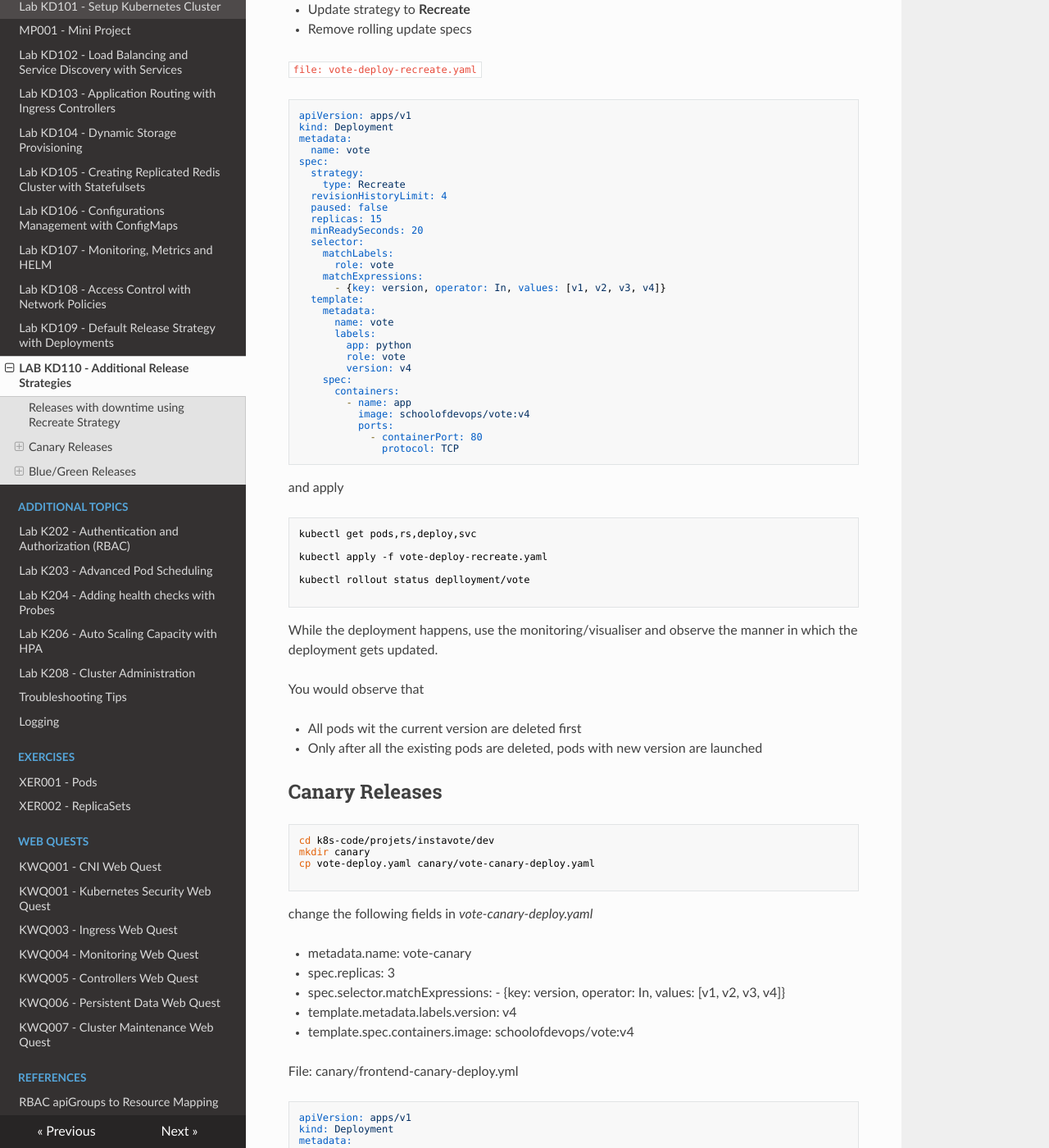
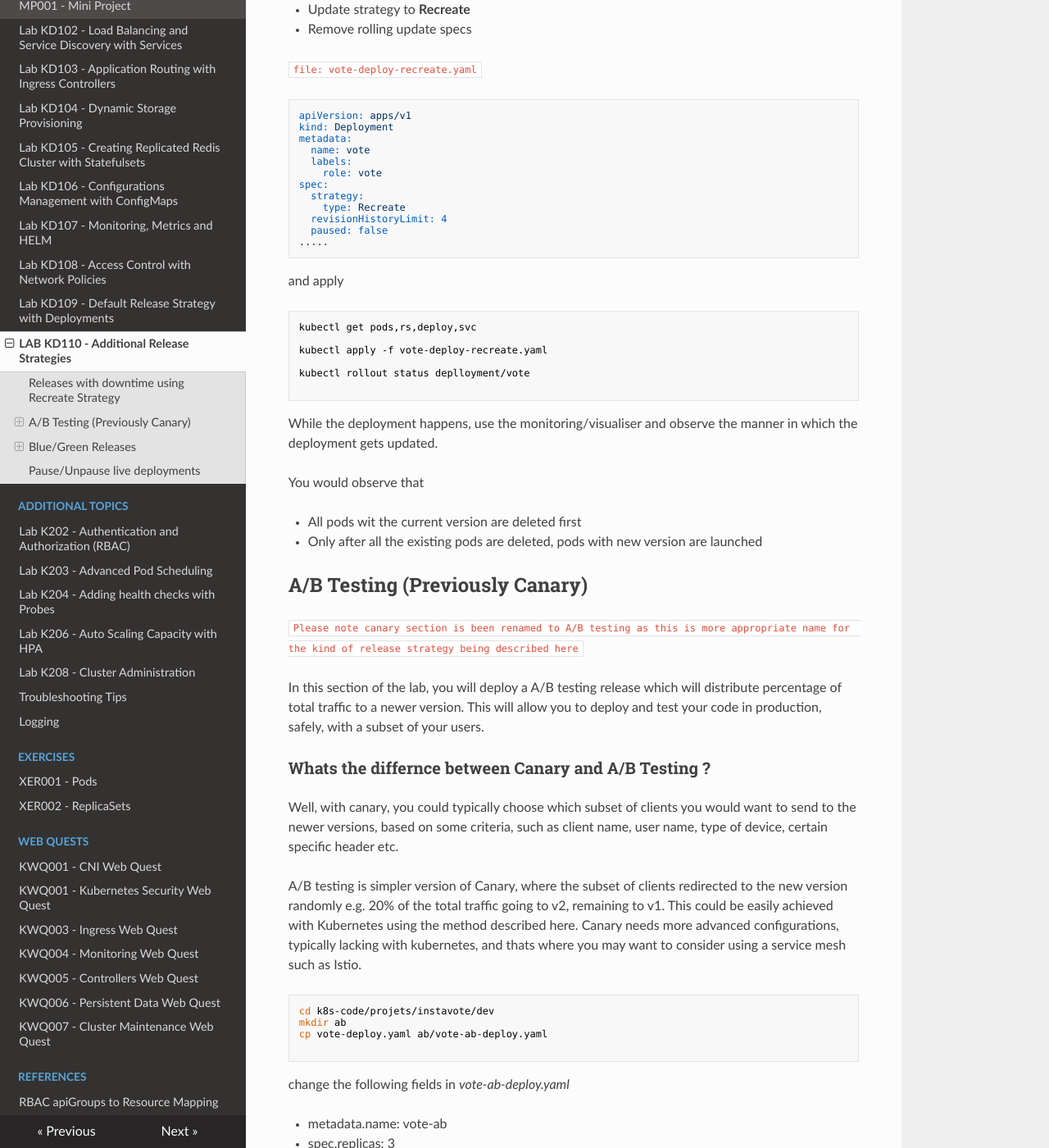
Before and after one commit to schoolofdevops/kube-dev, an MkDocs documentation site: the page built from chapters/vote-deployement_strategies.md, in a window 1280 px wide and 1400 px high, scrolled down 488 px. Shown: the whole window at 82% size. Built offline with MkDocs 1.6.1, drawn with Linux system fonts in a browser that asks for light colours; nearby versions of some CDN libraries; old or Windows-style settings are respelled for this version of MkDocs; some of the changed text lies outside the part shown.

Commit message:
- updated deployment chapter - updated release strategies    - renamed canary to A/B testing    - misc updates

````diff
--- a/chapters/vote-deployement_strategies.md
+++ b/chapters/vote-deployement_strategies.md
@@ -27,32 +27,14 @@ apiVersion: apps/v1
 kind: Deployment
 metadata:
   name: vote
+  labels:
+    role: vote
 spec:
   strategy:
     type: Recreate
   revisionHistoryLimit: 4
   paused: false
-  replicas: 15
-  minReadySeconds: 20
-  selector:
-    matchLabels:
-      role: vote
-    matchExpressions:
-      - {key: version, operator: In, values: [v1, v2, v3, v4]}
-  template:
-    metadata:
-      name: vote
-      labels:
-        app: python
-        role: vote
-        version: v4
-    spec:
-      containers:
-        - name: app
-          image: schoolofdevops/vote:v4
-          ports:
-            - containerPort: 80
-              protocol: TCP
+.....
 ```
 
 and apply
@@ -74,31 +56,42 @@ You would observe that
 
 
 
-## Canary  Releases
+## A/B Testing  (Previously Canary)
+
+`Please note canary section is been renamed to A/B testing as this is more appropriate name for  the kind of release strategy being described here`
+
+In this section of the lab, you will deploy a A/B testing release which will distribute percentage of total traffic to a newer version. This will allow you to deploy and test your code in production, safely, with a subset of your users.
+
+
+### Whats the differnce between Canary and A/B Testing ?
+
+Well, with canary, you could typically choose which subset of clients you would want to send to the newer versions, based on some criteria, such as client name, user name, type of device, certain specific header etc.
+
+A/B testing is simpler version of Canary, where the subset of clients redirected to the new version randomly e.g. 20% of the total traffic going to v2, remaining to v1.  This could be easily achieved with Kubernetes using the method described here. Canary needs more advanced configurations, typically lacking with kubernetes, and thats where you may want to consider using a service mesh such as Istio.
 
 ```
 cd k8s-code/projets/instavote/dev
-mkdir canary
-cp vote-deploy.yaml canary/vote-canary-deploy.yaml
+mkdir ab
+cp vote-deploy.yaml ab/vote-ab-deploy.yaml
 
 ```
 
-change the following fields in *vote-canary-deploy.yaml*
+change the following fields in *vote-ab-deploy.yaml*
 
-  * metadata.name: vote-canary
+  * metadata.name: vote-ab
   * spec.replicas: 3
-  * spec.selector.matchExpressions: - {key: version, operator: In, values: [v1, v2, v3, v4]}
+  * spec.selector.matchExpressions: - {key: version, operator: Exists
   * template.metadata.labels.version: v4
   * template.spec.containers.image: schoolofdevops/vote:v4
 
-File: canary/frontend-canary-deploy.yml
+File: ab/frontend-ab-deploy.yml
 
 
 ```
 apiVersion: apps/v1
 kind: Deployment
 metadata:
-  name: vote-canary
+  name: vote-ab
 spec:
   strategy:
     type: RollingUpdate
@@ -112,7 +105,7 @@ spec:
     matchLabels:
       role: vote
     matchExpressions:
-      - {key: version, operator: In, values: [v1, v2, v3, v4, v5]}
+      - {key: version, operator: Exists}
   minReadySeconds: 40
   template:
     metadata:
@@ -144,11 +137,11 @@ Endpoints:                10.32.0.10:80,10.32.0.11:80,10.32.0.4:80 + 12 more...
 
 In this example current endpoints are **15**
 
-Now create the  deployment for canary release
+Now create the  deployment for ab release
 
 ```
 
-kubectl apply -f canary/frontend-canary-deploy.yml
+kubectl apply -f ab/frontend-ab-deploy.yml
 
 ```
 
@@ -167,14 +160,14 @@ When you describe vote service, observe the number of endpoints
 Endpoints:                10.32.0.10:80,10.32.0.11:80,10.32.0.16:80 + 15 more...
 ```
 
-Now its **18**, which is 3 more than the previous number. Those are the pods created by the canary deployment. And the above output proves that its actually sending traffic to both versions.
+Now its **18**, which is 3 more than the previous number. Those are the pods created by the ab deployment. And the above output proves that its actually sending traffic to both versions.
 
-#### Delete Canary
+### Delete A/B Deployment
 
-Once validated, you could clean up canary release using
+Once validated, you could update the main deployment to rollout the new version 100%(procedure not given here) and  clean up ab release using
 
 ```
-kubectl delete -f canary/vote-canary-deploy.yaml
+kubectl delete -f ab/vote-ab-deploy.yaml
 ```
 
 
@@ -220,7 +213,7 @@ spec:
     matchLabels:
       role: vote
     matchExpressions:
-      - {key: version, operator: In, values: [v1, v2, v3]}
+      - {key: version, operator: Exists}
   template:
     metadata:
       name: vote
@@ -259,7 +252,7 @@ spec:
     matchLabels:
       role: vote
     matchExpressions:
-      - {key: version, operator: In, values: [v1, v2, v3, v4]}
+      - {key: version, operator: Exists}
   template:
     metadata:
       name: vote
@@ -536,7 +529,7 @@ And apply
 kubectl apply -f vote-svc.yaml
 ```
 
-### Pause/Unpause
+## Pause/Unpause live deployments
 
 When you are in the middle of a new update for your application and you found out that the application is behaving as intended. In those situations,
   1. we can pause the update,
````
Also changed, not shown: chapters/6-vote-kubernetes_deployment.md (+17 -2 lines).
